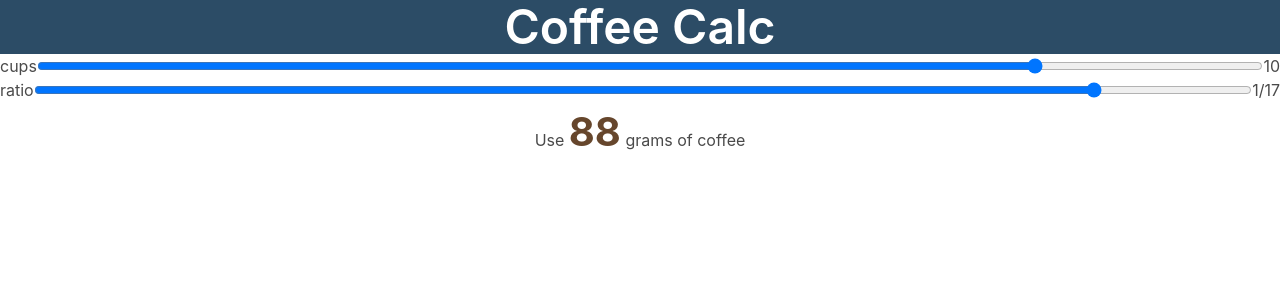
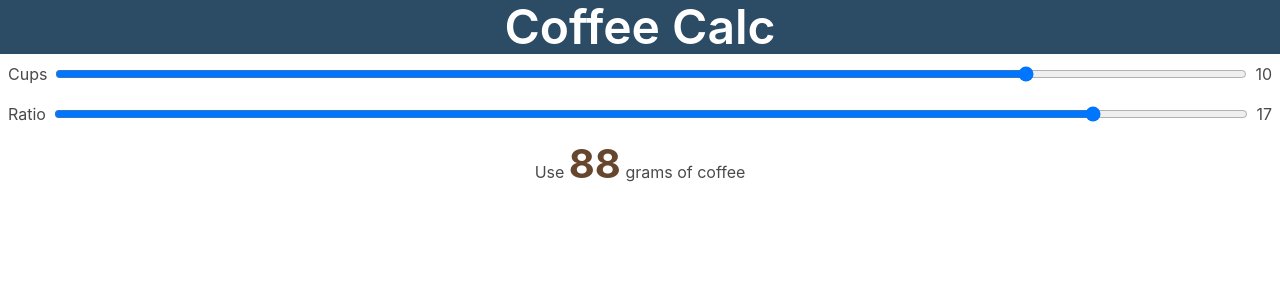
Before and after one commit to dave-burke/coffee-calc, a React (Create React App) app: page / in a window 1280 px wide. Shown: the top 300 px of the page. Built offline with nearby package versions, Linux system fonts and the light colour scheme.

Commit message:
Create Slider component
This solves some of the style problems: I wanted my `fieldset` elements
to look the same, and was frustrated at having to repeat e.g. `is-flex`
on both of them.

Naturally, the solution was to create a component to encapsulate the
common styles.

```diff
--- a/src/App.js
+++ b/src/App.js
@@ -1,5 +1,6 @@
-import { useState } from 'react';
+import { useState } from 'react'
 import styled from 'styled-components'
+import Slider from './Slider'
 
 const StyledApp = styled.div`
   height: 100vh;
@@ -7,10 +8,6 @@ const StyledApp = styled.div`
 
 const Header = styled.header`
   background-color: #2C4C66;
-`
-
-const Fieldset = styled.fieldset`
-  border-style: none;
 `
 
 const Result = styled.span`
@@ -31,25 +28,9 @@ function App() {
         <h1 class="title is-1 has-text-white">Coffee Calc</h1>
       </Header>
       <main>
-        <Fieldset className="is-flex">
-          <label htmlFor="cups">cups</label>
-          <input
-            id="cups" type='range'
-            className='is-flex-grow-1'
-            min='1' max='12'
-            value={cups} onChange={e => setCups(e.target.value)}/>
-            {cups}
-        </Fieldset>
-        <Fieldset className="is-flex">
-          <label htmlFor="ratio">ratio</label>
-          <input
-            id="ratio" type='range'
-            className='is-flex-grow-1'
-            min='10' max='18'
-            value={ratio} onChange={e => setRatio(e.target.value)}/>
-            1/{ratio}
-        </Fieldset>
-        <h2>Use <Result className="is-size-2 has-text-weight-bold">{calcCoffeeGrams()}</Result> grams of coffee</h2>
+        <Slider id="cups" label="Cups" min="1" max="12" value={cups} onChange={setCups}></Slider>
+        <Slider id="ratio" label="Ratio" min="10" max="18" value={ratio} onChange={setRatio}></Slider>
+        <p>Use <Result className="is-size-2 has-text-weight-bold">{calcCoffeeGrams()}</Result> grams of coffee</p>
       </main>
     </StyledApp>
   );
--- /dev/null
+++ b/src/Slider.js
@@ -0,0 +1,21 @@
+import styled from 'styled-components'
+
+const Fieldset = styled.fieldset`
+  border-style: none;
+`
+
+function Slider(props) {
+    return (
+        <Fieldset className="is-flex">
+          <label htmlFor={props.id} className="m-2">{props.label}</label>
+          <input
+            id={props.id} type="range"
+            className="is-flex-grow-1"
+            min={props.min} max={props.max}
+            value={props.value} onChange={e => props.onChange(e.target.value)}/>
+            <span className="m-2">{props.value}</span>
+        </Fieldset>
+    )
+}
+
+export default Slider
--- a/src/index.css
+++ b/src/index.css
@@ -6,8 +6,3 @@ body {
   -webkit-font-smoothing: antialiased;
   -moz-osx-font-smoothing: grayscale;
 }
-
-code {
-  font-family: source-code-pro, Menlo, Monaco, Consolas, 'Courier New',
-    monospace;
-}
```
